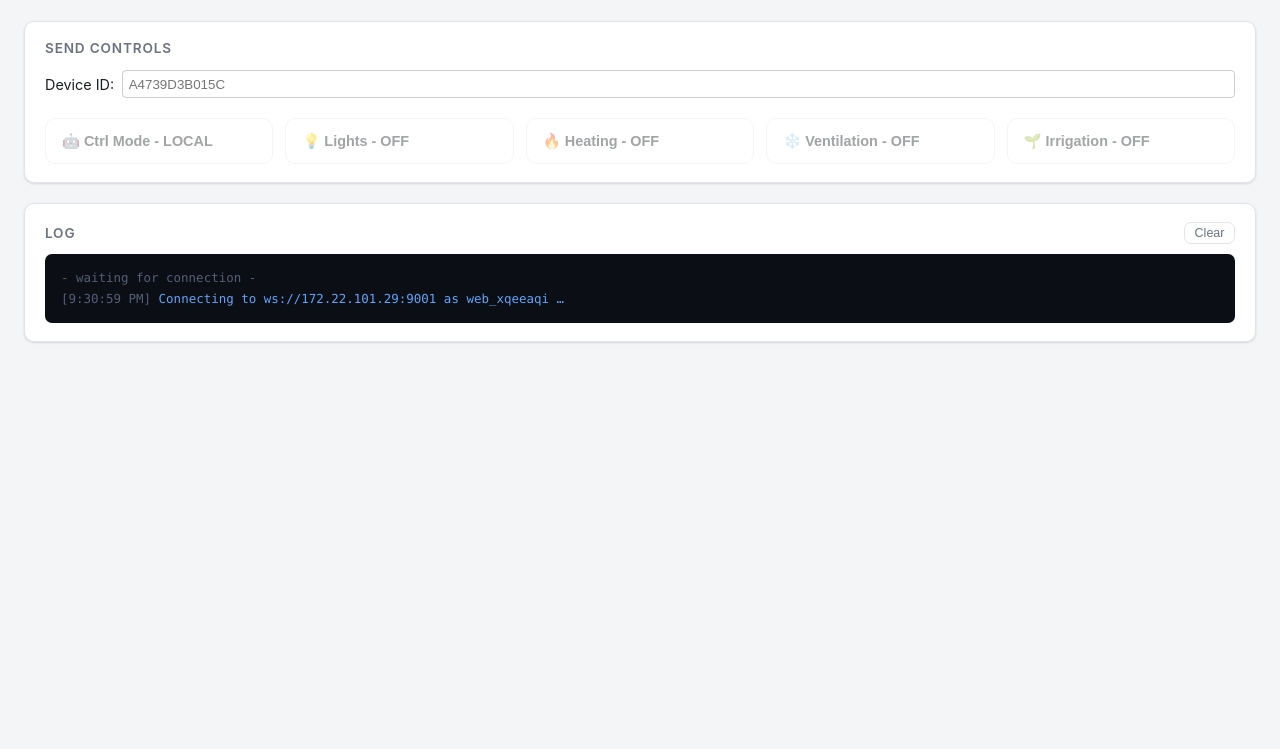
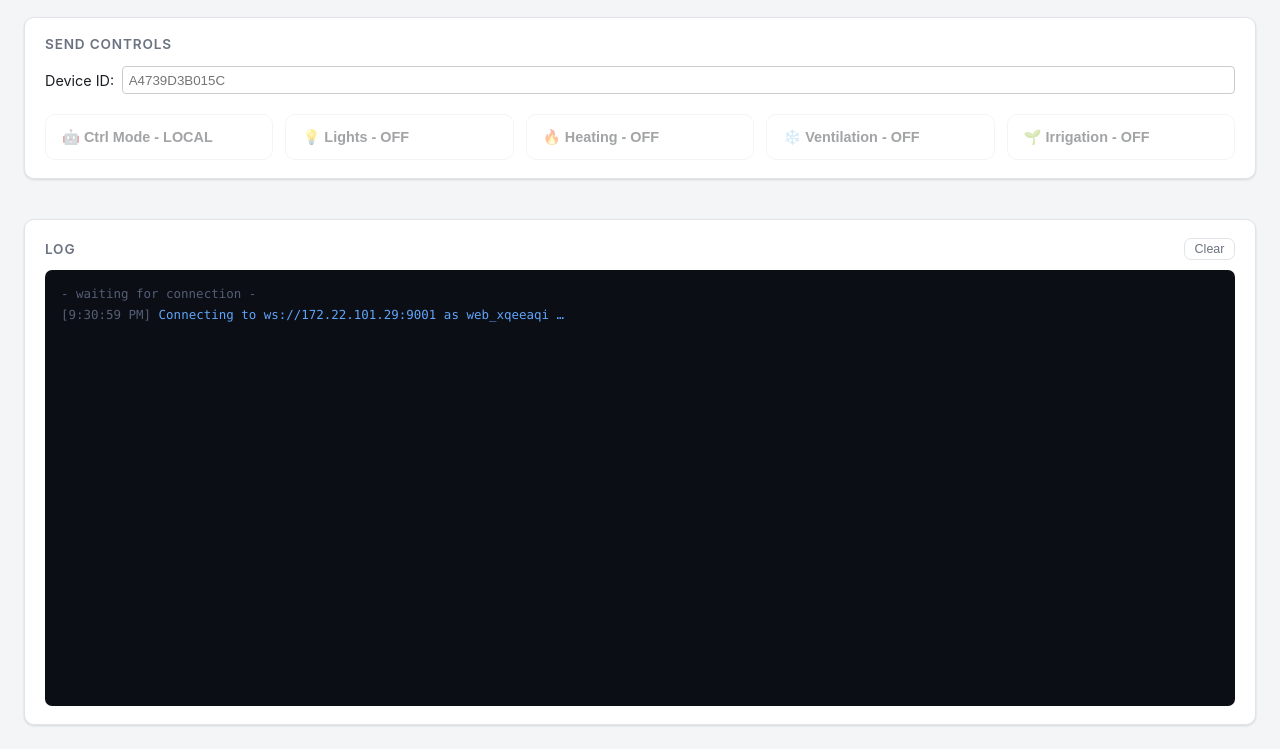
Before and after one commit to morrison-page/greenhouse-iot, a plain HTML site: page control_panel/index.html in a window 1280 px wide. Shown: the part 51-800 px from the top of the page. Drawn offline with Linux system fonts and the light colour scheme; a script that the page names is missing.

Commit message:
Update 'style.css' to format the log box
Co-authored-by: Copilot <copilot@github.com>

```diff
--- a/control_panel/style.css
+++ b/control_panel/style.css
@@ -61,8 +61,12 @@ body {
     font-family: -apple-system, BlinkMacSystemFont, 'Segoe UI', sans-serif;
     background: var(--bg);
     color: var(--text);
-    min-height: 100vh;
+    display: flex;
+    flex-direction: column;
+    height: 100vh;
     padding: 1.5rem;
+    gap: 1.25rem;
+    overflow: hidden;
     transition: background .2s, color .2s;
 }
 
@@ -74,7 +78,8 @@ h2 { font-size: .85rem; font-weight: 600; text-transform: uppercase;
     display: flex;
     align-items: center;
     justify-content: space-between;
-    margin-bottom: 1.5rem;
+    margin-bottom: 0;
+    flex-shrink: 0;
 }
 .topbar h1 { margin-bottom: 0; }
 
@@ -145,6 +150,22 @@ h2 { font-size: .85rem; font-weight: 600; text-transform: uppercase;
     padding: 1.1rem 1.25rem;
     box-shadow: var(--shadow);
     transition: background .2s, border-color .2s;
+}
+
+.card:first-of-type {
+    flex-shrink: 0;
+    margin-bottom: 0;
+}
+
+.card:last-of-type {
+    flex: 1;
+    display: flex;
+    flex-direction: column;
+    min-height: 0;
+}
+
+.card:last-of-type > div:not(#log) {
+    flex-shrink: 0;
 }
 
 /* .conn-bar {
@@ -245,9 +266,10 @@ button:active { transform: scale(.97); }
     color: #c9cdd8;
     border-radius: 7px;
     padding: .9rem 1rem;
-    max-height: 180px;
+    flex: 1;
     overflow-y: auto;
     line-height: 1.65;
+    min-height: 0;
 }
 #log .log-ok   { color: #34d399; }
 #log .log-err  { color: #f87171; }
```
